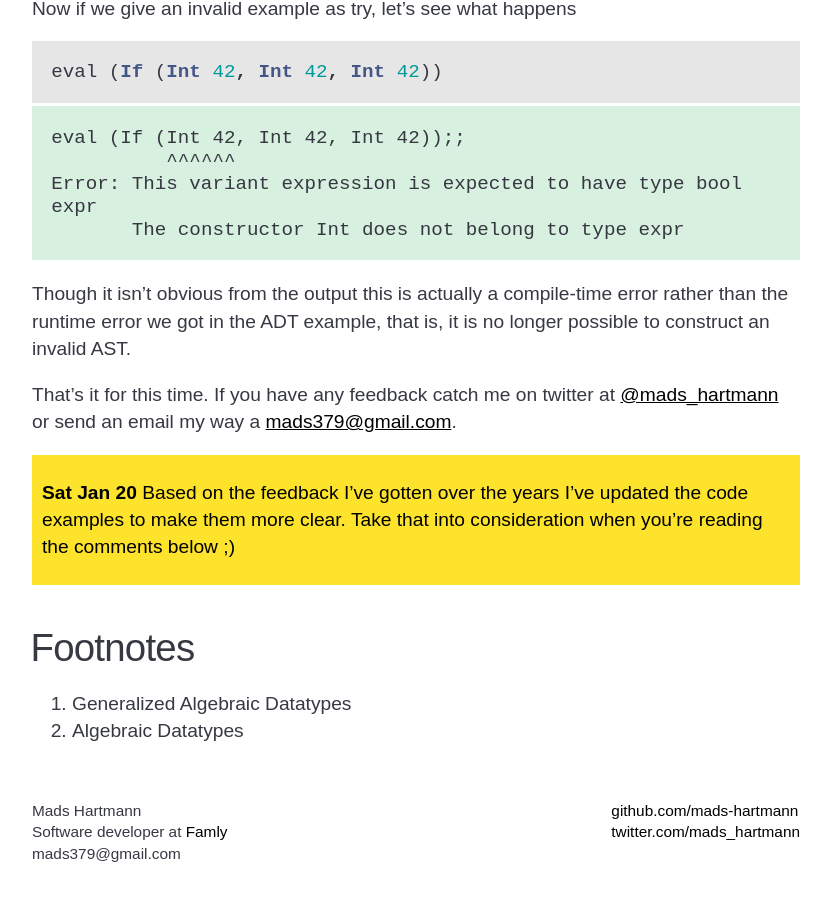
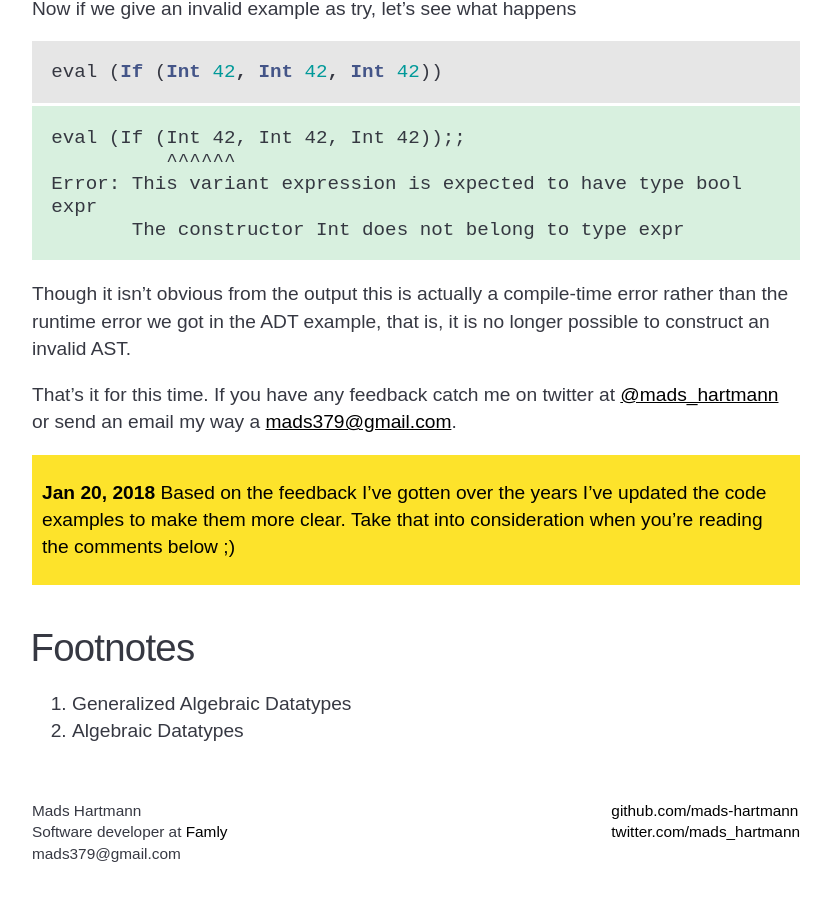
Before and after one commit to mads-hartmann/blog.mads-hartmann.com, a Jekyll site: the page built from _posts/2014-12-05-gadt-ocaml.md, in a window 1280 px wide and 900 px high, scrolled down 6306 px. Shown: the whole window, without its empty margins (224-1055 px from the left). Built offline with Jekyll 4.4.1, drawn with Linux system fonts in a browser that asks for light colours; some web fonts are replaced; comment, search, counter and statistics services are not loaded.

Commit message:
Add year to notice

```diff
--- a/_posts/2014-12-05-gadt-ocaml.md
+++ b/_posts/2014-12-05-gadt-ocaml.md
@@ -286,7 +286,7 @@ That's it for this time. If you have any feedback catch me on twitter at
 [@mads\_hartmann](http://twitter.com/mads_hartmann) or send an email my
 way a <mads379@gmail.com>.
 
-<div class="notice"> **Sat Jan 20** Based on the feedback I've gotten
+<div class="notice"> **Jan 20, 2018** Based on the feedback I've gotten
 over the years I've updated the code examples to make them more clear.
 Take that into consideration when you're reading the comments below ;)
 </div>
```
